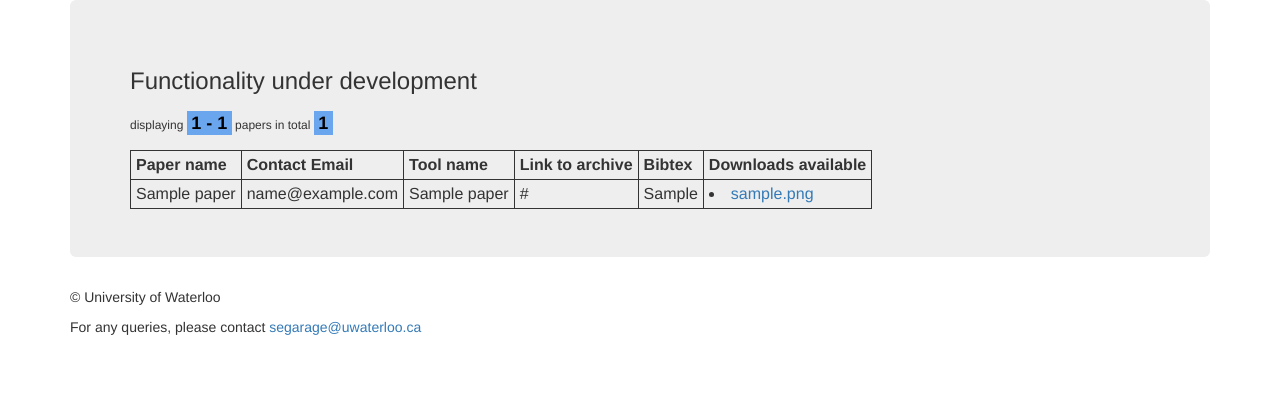
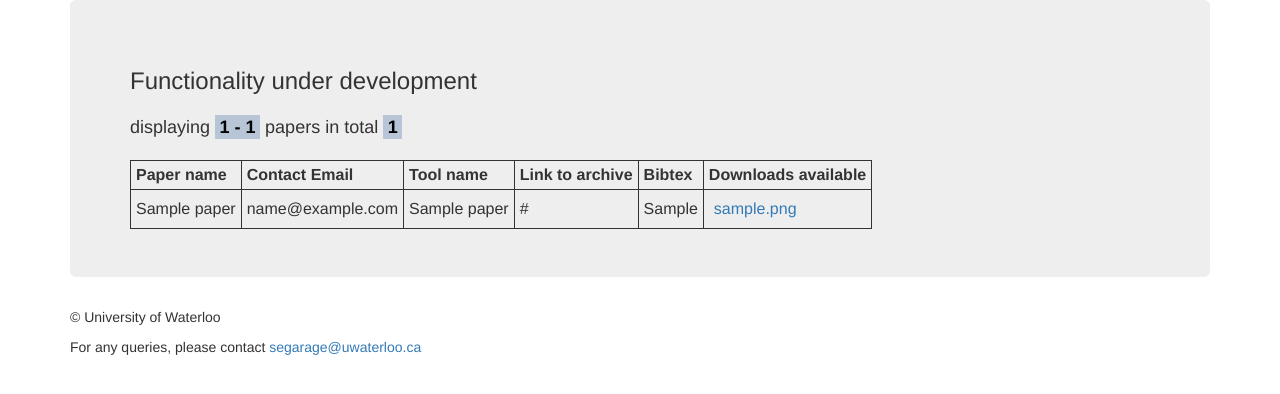
Before and after one commit to Laksh47/segarage, a Flask app: page /papers in a window 1280 px wide. Shown: the part 66-460 px from the top of the page. Run offline with Flask 2, Linux system fonts and the light colour scheme; tables that the repository leaves empty hold one stand-in row (values such as "Sample post"); some libraries are stand-ins or nearby versions.

Commit message:
CSS minor changes

```diff
--- a/app/static/styles/base.css
+++ b/app/static/styles/base.css
@@ -31,6 +31,11 @@ th, td {
 	padding: 5px;
 }
 
+td li {
+  list-style: none;
+  margin: 5px;
+}
+
 /* Flask paginate CSS */
 .pagination-page-info {
   padding: .6em;
@@ -38,12 +43,12 @@ th, td {
   width: 40em;
   margin: .5em;
   margin-left: 0;
-  font-size: 12px;
+  font-size: 18px;
 }
 .pagination-page-info b {
   color: black;
-  background: #6aa6ed;
+  background: #b7c5d6;
   padding-left: 2px;
   padding: .1em .25em;
-  font-size: 150%;
+  font-size: 18px;
 }
```
